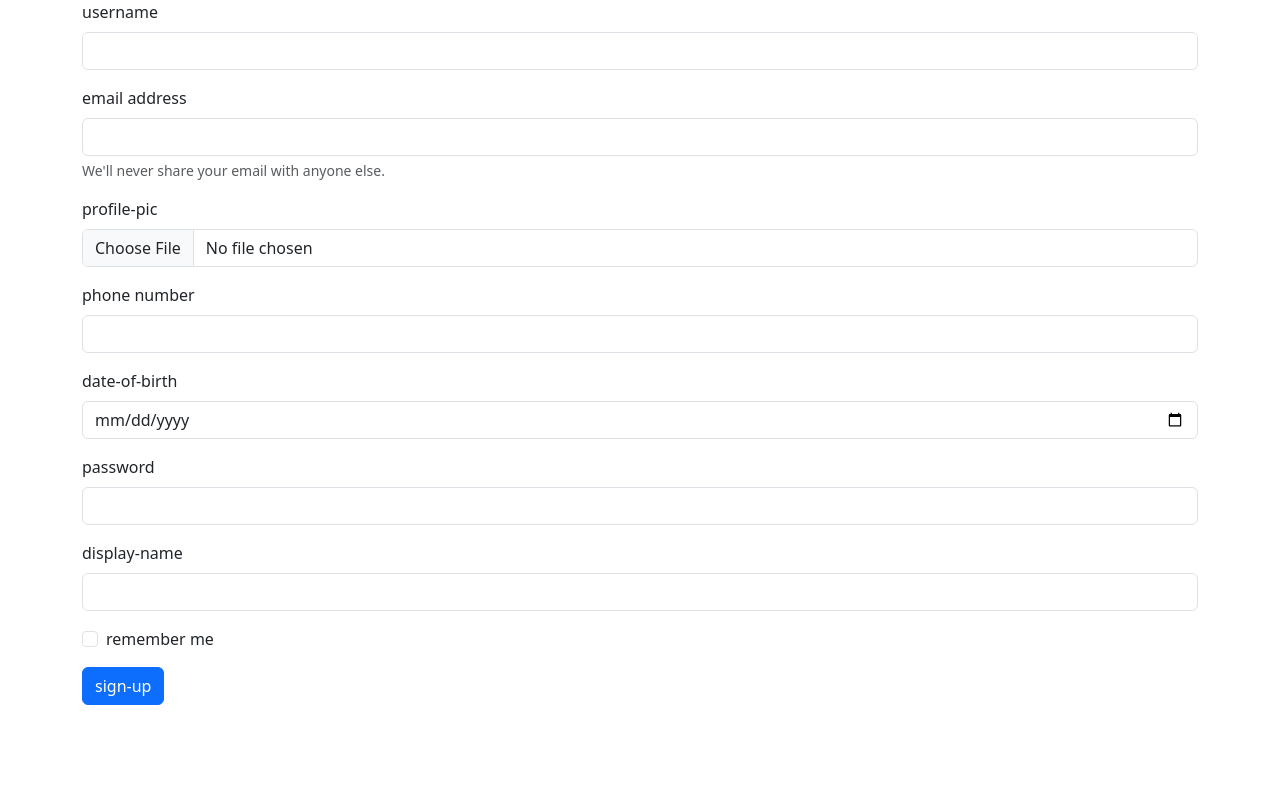
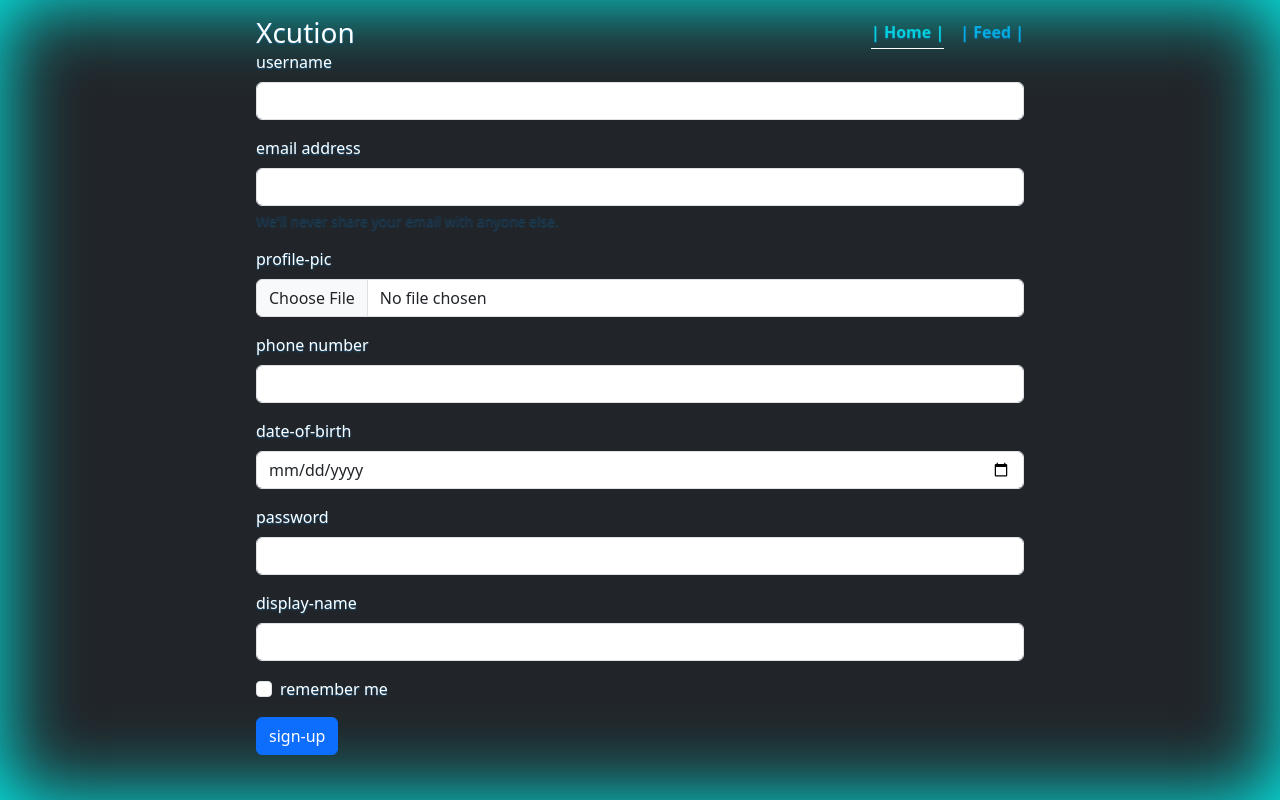
Before and after one commit to Gabidemi/Xcution, a Flask app: page /sign-up in a window 1280 px wide. Run offline with Flask 3, Linux system fonts and the light colour scheme.

Commit message:
xcution site v1

```diff
--- a/Templates/sign_up.html.jinja
+++ b/Templates/sign_up.html.jinja
@@ -7,8 +7,70 @@
         <link href="cover.css" rel="stylesheet">
         <link href="https://cdn.jsdelivr.net/npm/bootstrap@5.3.0-alpha1/dist/css/bootstrap.min.css" rel="stylesheet" integrity="sha384-GLhlTQ8iRABdZLl6O3oVMWSktQOp6b7In1Zl3/Jr59b6EGGoI1aFkw7cmDA6j6gD" crossorigin="anonymous">
         <title>Xcution Sign-Up Page</title>
+        <style>
+    /*
+ * Globals
+ */
+
+
+/* Custom default button */
+.btn-light,
+.btn-light:hover,
+.btn-light:focus {
+  color: #333;
+  text-shadow: none; /* Prevent inheritance from `body` */
+}
+
+
+/*
+ * Base structure
+ */
+
+body {
+  text-shadow: 0 .05rem .1rem rgba(7, 145, 243, 0.462);
+  box-shadow: inset 0 0 5rem rgba(1, 252, 248, 0.985);
+}
+
+.cover-container {
+  max-width: 50em;
+}
+
+
+/*
+ * Header
+ */
+
+.nav-masthead .nav-link {
+  color: rgba(1, 192, 250, 0.776);
+  border-bottom: .10rem solid transparent;
+}
+
+.nav-masthead .nav-link:hover,
+.nav-masthead .nav-link:focus {
+  border-bottom-color: rgb(0, 244, 220);
+}
+
+.nav-masthead .nav-link + .nav-link {
+  margin-left: 1rem;
+}
+
+.nav-masthead .active {
+  color: #02f6fabc;
+  border-bottom-color: #fff;
+}
+    </style>
     </head>
-    <body class="container">
+    <body class="h-100 text-bg-dark">
+    <div class="cover-container d-flex w-100 h-100 p-3 mx-auto flex-column">
+    <header>
+    <div>
+      <h3 class="float-md-start mb-0">Xcution</h3>
+      <nav class="nav nav-masthead justify-content-center float-md-end">
+        <a class="nav-link fw-bold py-1 px-0 active" aria-current="page" href="/">| Home |</a>
+        <a class="nav-link fw-bold py-1 px-0" href="/feed">| Feed |</a>
+      </nav>
+    </div>
+    </header>
         <form action="/sign-up" method="post" enctype="multipart/form-data">
         <div class="mb-3">
             <label for="exampleInputEmail1" class="form-label">username</label>
--- a/main.py
+++ b/main.py
@@ -1,4 +1,4 @@
-from flask import Flask, render_template, request, redirect
+from flask import Flask, render_template, request, redirect, send_from_directory
 from flask_login import LoginManager, login_required, login_user, current_user, logout_user
 import pymysql
 import pymysql.cursors
@@ -137,7 +137,7 @@ def sign_up():
 
         """, (request.form['username'], request.form['password'], request.form['email'], request.form['date'], file_name, request.form['display'], request.form['phone-number']))
 
-        return redirect('/post')
+        return redirect('/sign-in')
 
 
 
@@ -158,9 +158,16 @@ def create_post():
         profile.save('media/posts/' + file_name)
     else:
         raise Exception('invalid file type')
+
     user_id = current_user.id
+
     cursor.execute("""INSERT INTO `Posts` (`post_image`, `post_feed`, `user_id`) VALUES(%s, %s, %s)""", (file_name, request.form['text'], user_id))
     return redirect('/feed')
+
+
+@app.get('/media/<path:path>')
+def send_media(path):
+    return send_from_directory('media', path)
 
 
 
```
Also changed, not shown: Templates/home.html.jinja (+4 -7 lines), Templates/post.html.jinja (+3 -5 lines), Templates/sign_in.html.jinja (+75 -6 lines), media/posts/abidemitran3_page-0001 (1).jpg (added), media/posts/shadowverse.jpg (added), media/users/Catnip.jpeg (added), media/users/abidemitran3.jpeg (added).
